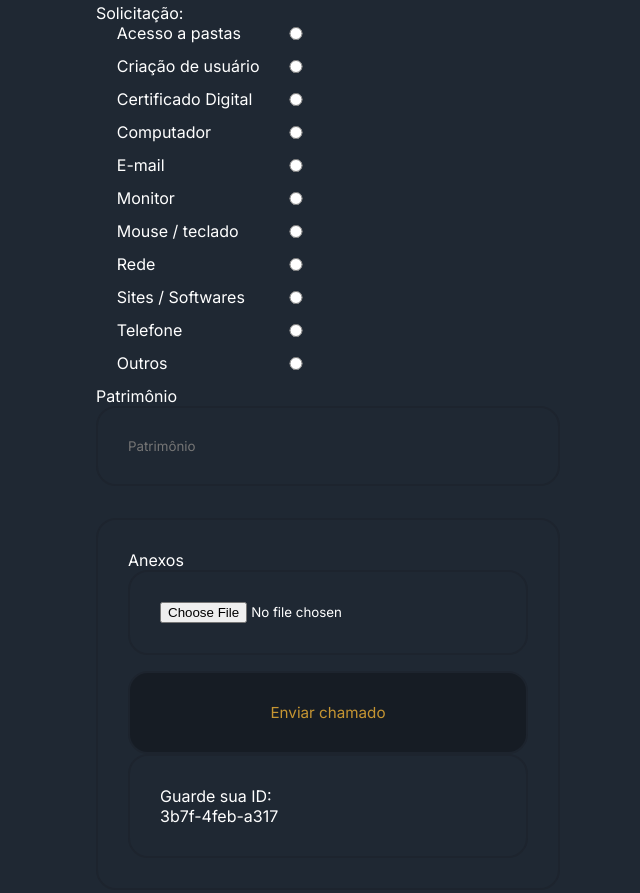
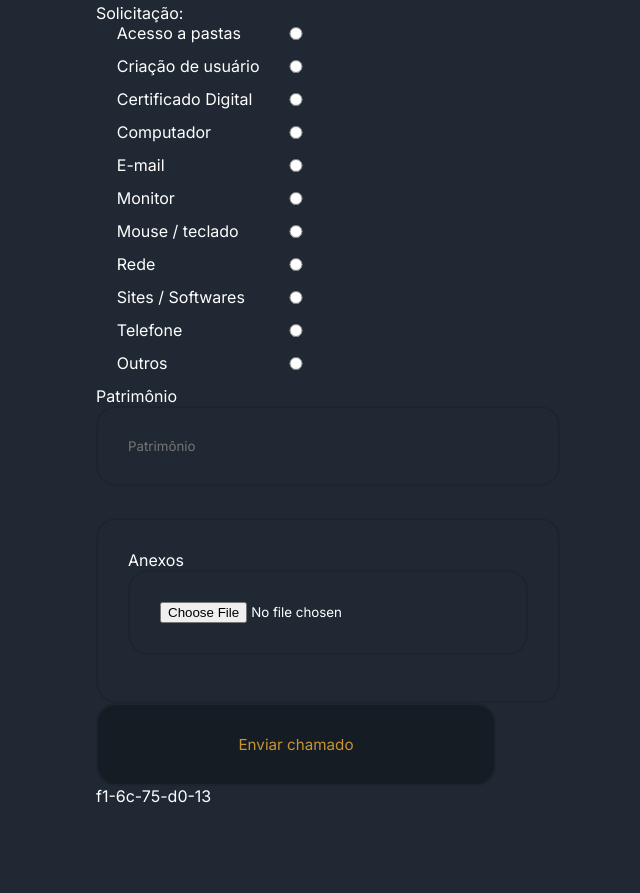
Before and after one commit to boidacarapreta/formulario-responsivo, a plain HTML site: page index..html in a window 1280 px wide. Shown: the part 1131-2024 px from the top of the page, without its empty margins (0-640 px from the left). After the commit the page ends 1985 px from the top, so only its background shows below. Drawn offline with nearby package versions, Linux system fonts and the light colour scheme.

Commit message:
prof me ajuda kkkk

```diff
--- a/index..html
+++ b/index..html
@@ -55,7 +55,7 @@
                                 <option>Gabinete do vice-prefeito</option>
                                 <option>Infraestrutura</option>
                                 <option>Meio ambiente</option>
-                                <option>Planejamento e Assuuntos Estratégicos</option>
+                                <option>Planejamento e Assuntos Estratégicos</option>
                                 <option>Procuradoria Geral</option>
                                 <option>Receita</option>
                                 <option>São José Previdência</option>
@@ -84,7 +84,7 @@
                                     value="Acesso a pastas / Criação de usuário">Acesso a pastas
                             </label>
                             <label>
-                                <input type="radio" name="solicitacao"
+                                <input type="radio" name="solicitacao" required
                                     value="Acesso a pastas / Criação de usuário">Criação de usuário
                             </label>
                             <label>
@@ -122,19 +122,36 @@
                         <div class="campo">
                             <form action="processa_imagem_perfil.php" method="post" enctype="multipart/form-data">
                                 <label>Anexos<input type="file" id="anexos" name="anexos"></label>
-                                <a href="https://obrigada.neocities.org/"><button>Enviar chamado</button></a>
+                                </div>
+                                <a href="https://obrigada.neocities.org/"><button id="generateUUID" onclick="onClick()";>Enviar chamado</button></a>
                                 <div id="form_alerts"></div>
-                                <div name="sua id" class="campo"> Guarde sua ID:
-                                    <div name="id" id="id" type="id"></div>
-                                </div>
-
-
+                                <label for="uuid"></label>
+                                <div class="input-box" id="uuid">Guarde sua id:</div>
 
                             </form>
 
+
+                            <script>
+                            function newId(base) {
+                                    return [
+                                        Math.random,
+                                        function () { return (newId.last ? windowId.last + Math.random() : Math.random()) },
+                                        Math.random,
+                                        Date.now,
+                                        Math.random
+                                    ].map(function (fn) {
+                                        return fn().toString(base || (8 + (Math.random() * 10))).substr(-2);
+                                    }).join('-');
+                                }
+
+                                var demo = function (base) {
+                                    document.getElementById('uuid').textContent = newId(base);
+                                }
+                                demo(16);
+                            </script>
                             <script src="https://code.jquery.com/jquery-3.6.0.min.js"></script>
                             <script>
-                                const scriptURL = 'https://script.google.com/macros/s/AKfycbwBF1Hdn-NIT4QWW816vNWbROXctFGQx8ldz0BcZilRJlLGrIurKXF4jhvvQp0TBzGt3g/exec'
+                                const scriptURL = 'https://script.google.com/macros/s/AKfycbyOAY7WhbXa7QjlaLSn-XBC3kOBtAydZP5iW1ghXtytuYqTQwtSVIeBIDNvHDaDhuVS/exec'
                                 const form = document.forms['chamados']
 
                                 form.addEventListener('submit', e => {
@@ -144,29 +161,6 @@
                                         .catch(error => $("#form_alerts").html("<div class='alert alert-danger'>Chamado não enviado. Ligue no 4310"))
                                 })
                             </script>
-                            <script>
-                                function generateUUID() { // Public Domain/MIT
-                                    var d = new Date().getTime();//Timestamp
-                                    var d2 = ((typeof performance !== 'undefined') && performance.now && (performance.now() * 1000)) || 0;//Time in microseconds since page-load or 0 if unsupported
-                                    return 'xxxx-4xxx-yxxx'.replace(/[xy]/g, function (c) {
-                                        var r = Math.random() * 16;//random number between 0 and 16
-                                        if (d > 0) {//Use timestamp until depleted
-                                            r = (d + r) % 16 | 0;
-                                            d = Math.floor(d / 16);
-                                        } else {//Use microseconds since page-load if supported
-                                            r = (d2 + r) % 16 | 0;
-                                            d2 = Math.floor(d2 / 16);
-                                        }
-                                        return (c === 'x' ? r : (r & 0x3 | 0x8)).toString(16);
-                                    });
-                                }
-                                var onClick = function () {
-                                    document.getElementById('id').textContent = generateUUID();
-                                }
-                                onClick();
-                                google.script.run.gs_generateUUID()
-
-                            </script>
                         </div>
                     </div>
 
```
